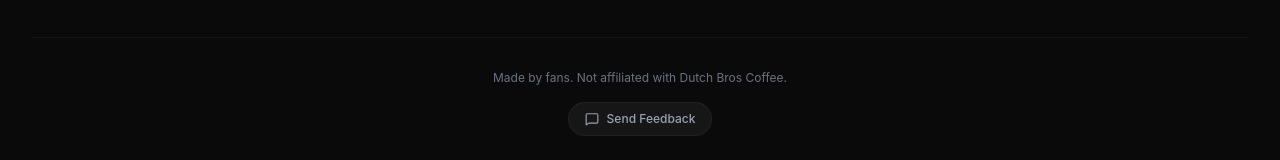
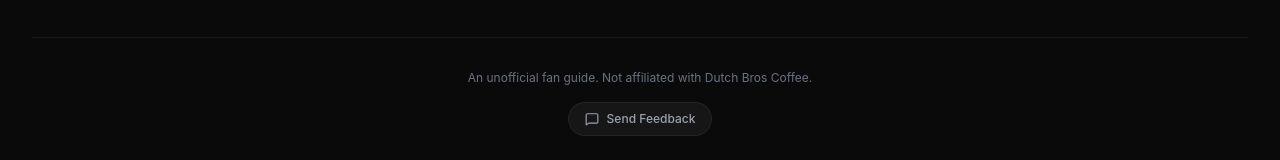
Before and after one commit to darin3/db-secret-menu, a React (Vite) app: page / in a window 1280 px wide. Shown: the part 5372-5532 px from the top of the page. Built offline with nearby package versions, Linux system fonts and the light colour scheme.

Commit message:
Update footer disclaimer to 'An unofficial fan guide'

```diff
--- a/src/App.jsx
+++ b/src/App.jsx
@@ -99,7 +99,7 @@ export default function App() {
 
         {/* Footer */}
         <footer className="mt-20 pt-8 border-t border-white/5 text-center text-xs text-gray-500 pb-12 flex flex-col items-center gap-4">
-          <p>Made by fans. Not affiliated with Dutch Bros Coffee.</p>
+          <p>An unofficial fan guide. Not affiliated with Dutch Bros Coffee.</p>
           <button
             onClick={() => setFeedbackOpen(true)}
             className="inline-flex items-center gap-2 px-4 py-2 rounded-full bg-white/5 hover:bg-white/10 text-gray-400 hover:text-white transition-all duration-300 border border-white/5 hover:border-white/10 hover:shadow-lg hover:shadow-black/20"
```
